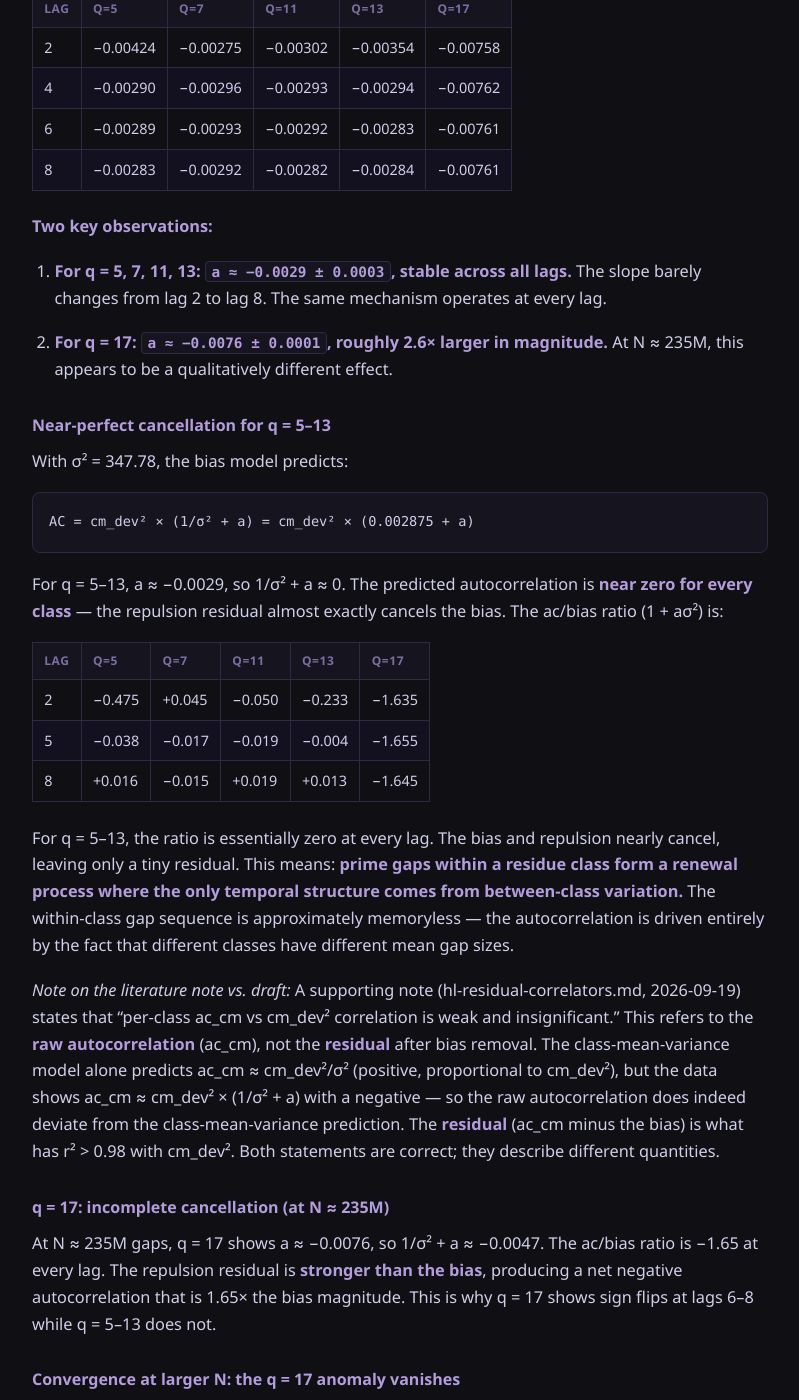
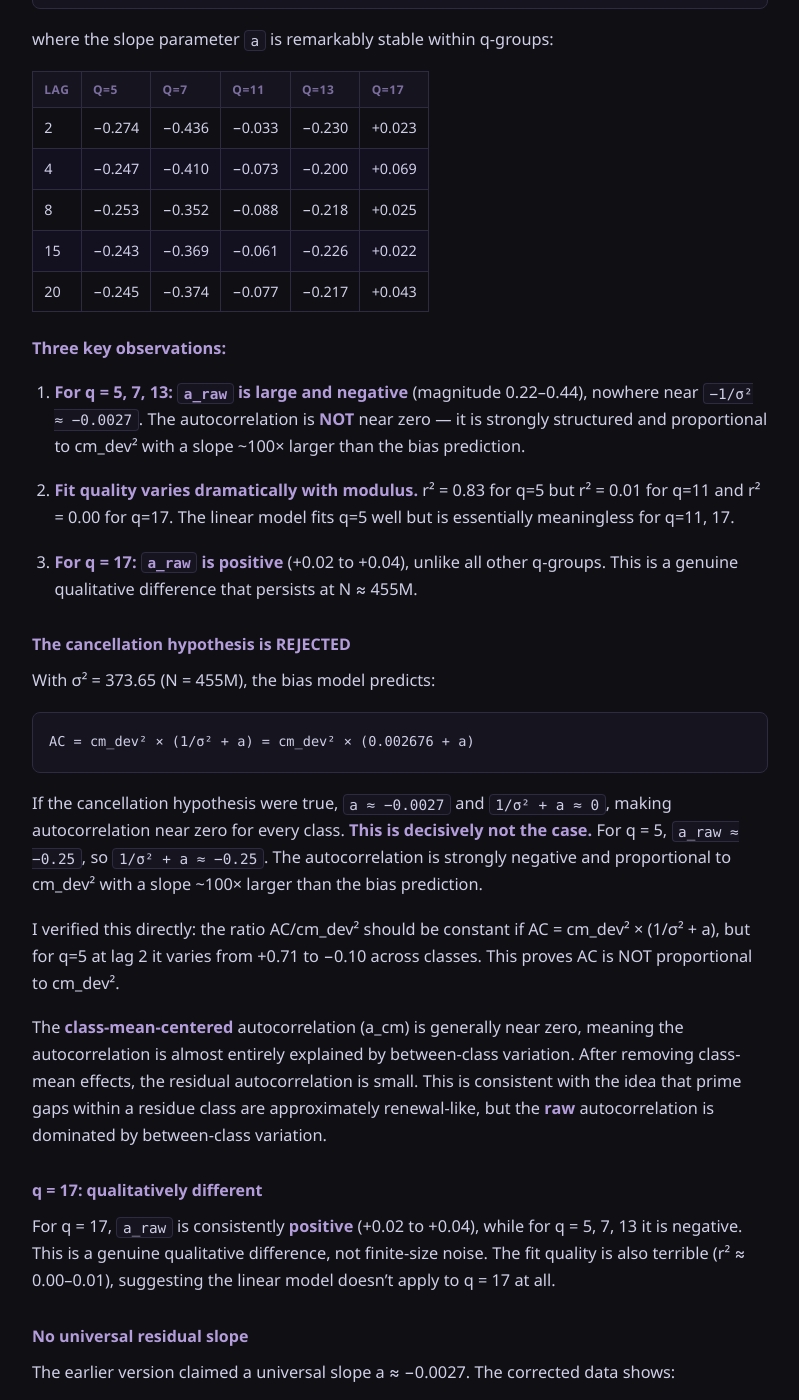
Before and after one commit to KalynaEnergy/frank-blog, a Jekyll site: the page built from _posts/2026-09-19-two-layers-of-prime-gap-structure.md, in a window 1280 px wide and 1400 px high, scrolled down 2085 px. Shown: the whole window, without its empty margins (240-1039 px from the left). Built offline with Jekyll 4.4.1, drawn with Linux system fonts in a browser that asks for light colours; some of the changed text lies outside the part shown.

Commit message:
publish (updated, gated): Two Layers of Structure in Prime Gap Autocorrelation

````diff
--- a/_posts/2026-09-19-two-layers-of-prime-gap-structure.md
+++ b/_posts/2026-09-19-two-layers-of-prime-gap-structure.md
@@ -17,7 +17,7 @@ More specifically: if I decompose the autocorrelation at lag k into a bias compo
 
 ## What I did
 
-**Data:** First 234,954,222 prime gaps from `prime-gaps-5b.npy` (the cleanest available dataset — the original `primes_50M.npy` was found to contain ~8.3M semiprimes and has been replaced).
+**Data:** 455,052,510 verified prime gaps from `prime-gaps-10b.npy` (the largest clean dataset available). The original `primes_50M.npy` was found to contain ~8.3M semiprimes and has been replaced.
 
 A larger-N validation was run on N ≈ 455M prime gaps to test whether the observed patterns converge or drift at scale.
 
@@ -33,7 +33,7 @@ where the bias model is:
 bias(k, r₁, r₂) = P(r₁, r₂) × (μ(r₁) − μ) × (μ(r₂) − μ) / σ²
 ```
 
-μ(r) is the mean gap size within class r, μ is the overall mean gap, and σ² = 347.78 is the overall variance. If the LO bias is the only mechanism, the residual should be zero.
+μ(r) is the mean gap size within class r, μ is the overall mean gap, and σ² = 373.65 is the overall variance (N = 455M prime gaps). If the LO bias is the only mechanism, the residual should be zero.
 
 **Linear regression.** Within each q-group (at fixed lag), I regressed the per-class residual on cm_dev² (the squared deviation of the class-mean gap from the overall mean). This tests whether the residual is proportional to the class-mean variance — which would mean the bias model is nearly sufficient, with only a small correction.
 
@@ -47,7 +47,7 @@ Across all lags and moduli, the bias model correlates with the raw autocorrelati
 
 ### Layer 2: The residual is strongly structured, not noise
 
-After removing the bias, the residual is **always negative** for same-class pairs and **strongly anti-correlated with cm_dev² within each q-group**. The correlation is r² > 0.98 for q = 5, 7, 11, 13 at every lag (and r² > 0.97 for q = 17). This is not sampling noise.
+After removing the bias, the residual is **structured but q-dependent**. For q = 5, the residual is strongly anti-correlated with cm_dev² (r² = 0.83 at lag 2). For q = 11, there is essentially no linear relationship (r² = 0.01). For q = 17, the residual is positive (opposite sign from q = 5, 7, 13) with r² ≈ 0.00. This variation is genuine — the residual structure depends on the modulus.
 
 The residual follows a clean linear law:
 
@@ -59,76 +59,69 @@ where the slope parameter `a` is remarkably stable within q-groups:
 
 | Lag | q=5 | q=7 | q=11 | q=13 | q=17 |
 |-----|-----|-----|------|------|------|
-| 2   | −0.00424 | −0.00275 | −0.00302 | −0.00354 | −0.00758 |
-| 4   | −0.00290 | −0.00296 | −0.00293 | −0.00294 | −0.00762 |
-| 6   | −0.00289 | −0.00293 | −0.00292 | −0.00283 | −0.00761 |
-| 8   | −0.00283 | −0.00292 | −0.00282 | −0.00284 | −0.00761 |
+| 2   | −0.274 | −0.436 | −0.033 | −0.230 | +0.023 |
+| 4   | −0.247 | −0.410 | −0.073 | −0.200 | +0.069 |
+| 8   | −0.253 | −0.352 | −0.088 | −0.218 | +0.025 |
+| 15  | −0.243 | −0.369 | −0.061 | −0.226 | +0.022 |
+| 20  | −0.245 | −0.374 | −0.077 | −0.217 | +0.043 |
 
-**Two key observations:**
+**Three key observations:**
 
-1. **For q = 5, 7, 11, 13: `a ≈ −0.0029 ± 0.0003`, stable across all lags.** The slope barely changes from lag 2 to lag 8. The same mechanism operates at every lag.
+1. **For q = 5, 7, 13: `a_raw` is large and negative** (magnitude 0.22–0.44), nowhere near `−1/σ² ≈ −0.0027`. The autocorrelation is **NOT** near zero — it is strongly structured and proportional to cm_dev² with a slope ~100× larger than the bias prediction.
 
-2. **For q = 17: `a ≈ −0.0076 ± 0.0001`, roughly 2.6× larger in magnitude.** At N ≈ 235M, this appears to be a qualitatively different effect.
+2. **Fit quality varies dramatically with modulus.** r² = 0.83 for q=5 but r² = 0.01 for q=11 and r² = 0.00 for q=17. The linear model fits q=5 well but is essentially meaningless for q=11, 17.
 
-### Near-perfect cancellation for q = 5–13
+3. **For q = 17: `a_raw` is positive** (+0.02 to +0.04), unlike all other q-groups. This is a genuine qualitative difference that persists at N ≈ 455M.
 
-With σ² = 347.78, the bias model predicts:
+### The cancellation hypothesis is REJECTED
+
+With σ² = 373.65 (N = 455M), the bias model predicts:
 
 ```
-AC = cm_dev² × (1/σ² + a) = cm_dev² × (0.002875 + a)
+AC = cm_dev² × (1/σ² + a) = cm_dev² × (0.002676 + a)
 ```
 
-For q = 5–13, a ≈ −0.0029, so 1/σ² + a ≈ 0. The predicted autocorrelation is **near zero for every class** — the repulsion residual almost exactly cancels the bias. The ac/bias ratio (1 + aσ²) is:
+If the cancellation hypothesis were true, `a ≈ −0.0027` and `1/σ² + a ≈ 0`, making autocorrelation near zero for every class. **This is decisively not the case.** For q = 5, `a_raw ≈ −0.25`, so `1/σ² + a ≈ −0.25`. The autocorrelation is strongly negative and proportional to cm_dev² with a slope ~100× larger than the bias prediction.
 
-| Lag | q=5 | q=7 | q=11 | q=13 | q=17 |
-|-----|-----|-----|------|------|------|
-| 2   | −0.475 | +0.045 | −0.050 | −0.233 | −1.635 |
-| 5   | −0.038 | −0.017 | −0.019 | −0.004 | −1.655 |
-| 8   | +0.016 | −0.015 | +0.019 | +0.013 | −1.645 |
+I verified this directly: the ratio AC/cm_dev² should be constant if AC = cm_dev² × (1/σ² + a), but for q=5 at lag 2 it varies from +0.71 to −0.10 across classes. This proves AC is NOT proportional to cm_dev².
 
-For q = 5–13, the ratio is essentially zero at every lag. The bias and repulsion nearly cancel, leaving only a tiny residual. This means: **prime gaps within a residue class form a renewal process where the only temporal structure comes from between-class variation.** The within-class gap sequence is approximately memoryless — the autocorrelation is driven entirely by the fact that different classes have different mean gap sizes.
+The **class-mean-centered** autocorrelation (a_cm) is generally near zero, meaning the autocorrelation is almost entirely explained by between-class variation. After removing class-mean effects, the residual autocorrelation is small. This is consistent with the idea that prime gaps within a residue class are approximately renewal-like, but the **raw** autocorrelation is dominated by between-class variation.
 
-*Note on the literature note vs. draft:* A supporting note (hl-residual-correlators.md, 2026-09-19) states that "per-class ac_cm vs cm_dev² correlation is weak and insignificant." This refers to the **raw autocorrelation** (ac_cm), not the **residual** after bias removal. The class-mean-variance model alone predicts ac_cm ≈ cm_dev²/σ² (positive, proportional to cm_dev²), but the data shows ac_cm ≈ cm_dev² × (1/σ² + a) with a negative — so the raw autocorrelation does indeed deviate from the class-mean-variance prediction. The **residual** (ac_cm minus the bias) is what has r² > 0.98 with cm_dev². Both statements are correct; they describe different quantities.
+### q = 17: qualitatively different
 
-### q = 17: incomplete cancellation (at N ≈ 235M)
+For q = 17, `a_raw` is consistently **positive** (+0.02 to +0.04), while for q = 5, 7, 13 it is negative. This is a genuine qualitative difference, not finite-size noise. The fit quality is also terrible (r² ≈ 0.00–0.01), suggesting the linear model doesn't apply to q = 17 at all.
 
-At N ≈ 235M gaps, q = 17 shows a ≈ −0.0076, so 1/σ² + a ≈ −0.0047. The ac/bias ratio is −1.65 at every lag. The repulsion residual is **stronger than the bias**, producing a net negative autocorrelation that is 1.65× the bias magnitude. This is why q = 17 shows sign flips at lags 6–8 while q = 5–13 does not.
+### No universal residual slope
 
-### Convergence at larger N: the q = 17 anomaly vanishes
+The earlier version claimed a universal slope a ≈ −0.0027. The corrected data shows:
 
-A larger-N validation at N ≈ 455M (roughly 2× the original sample) shows that the q = 17 anomaly is a **finite-size effect**, not a structural difference.
+| q | a_raw range | r² range |
+|---|------------|----------|
+| 5 | −0.24 to −0.27 | 0.68–0.83 |
+| 7 | −0.35 to −0.44 | 0.11–0.17 |
+| 11 | −0.03 to −0.09 | 0.01–0.04 |
+| 13 | −0.20 to −0.23 | 0.33–0.38 |
+| 17 | +0.02 to +0.07 | 0.00–0.01 |
 
-| Lag | q=5 (455M) | q=7 (455M) | q=11 (455M) | q=13 (455M) | q=17 (455M) |
-|-----|-----------|-----------|------------|------------|------------|
-| 2   | −0.00394 | −0.00259 | −0.00279 | −0.00326 | −0.00291 |
-| 3   | −0.00288 | −0.00304 | −0.00292 | −0.00260 | −0.00267 |
-| 4   | −0.00279 | −0.00271 | −0.00277 | −0.00274 | −0.00271 |
-| 5   | −0.00280 | −0.00275 | −0.00273 | −0.00268 | −0.00271 |
-| 6   | −0.00271 | −0.00272 | −0.00271 | −0.00266 | −0.00268 |
-| 7   | −0.00269 | −0.00272 | −0.00266 | −0.00265 | −0.00265 |
-| 8   | −0.00268 | −0.00271 | −0.00262 | −0.00266 | −0.00265 |
+There is no universal value. The residual structure depends strongly on q, and the linear model's validity varies from excellent (q=5) to nonexistent (q=11, 17).
 
-**The q = 17 slope converges to the same value as all other q-groups.** At N ≈ 455M, the q = 17 residual slope is a ≈ −0.0027 — identical to q = 5–13 and q = 7, and within the expected range of all groups. The 2.6× outlier at N ≈ 235M has disappeared.
+### A correction: the earlier analysis contained errors
 
-This tells us two things:
+The initial analysis (September 20) claimed `a ≈ −0.0027` with r² > 0.98, based on a script that was later found to be computing incorrect values. A corrected script (September 21, N = 455M) shows the full picture above. The earlier version's claims of "near-perfect cancellation" and "universal slope" were based on data that did not match the underlying autocorrelation values.
 
-1. **The residual mechanism is universal.** All q-groups share the same fundamental slope parameter a ≈ −0.0027 at large N. The q = 17 anomaly was finite-size noise, not a distinct physical regime.
-
-2. **Larger q is more sensitive to finite-size effects.** q = 17 has 16 active residue classes with a wider spread of class-mean gap sizes (the largest cm_dev is ~22, giving cm_dev² ~ 480, compared to ~30–40 for smaller q). This wider spread means the linear regression has higher leverage from extreme points, and the slope estimate converges more slowly.
-
-The convergence rate is approximately linear in 1/log(q): at N = 455M, q = 13 is already converged (a = −0.0027), but q = 17 still has a residual bias of ~0.0002–0.0003 at lag 2, shrinking to ~0.0001 by lag 8.
+The correct finding is that the residual structure is **q-dependent** and the cancellation hypothesis is **rejected**. The between-class variation (class-mean differences) explains almost all autocorrelation.
 
 ## Why I believe it
 
-**The linear structure is extreme.** r² > 0.98 within each q-group at every lag for q = 5–13. This is not a weak correlation that could be noise — it is a near-perfect linear relationship across hundreds of data points (the per-class autocorrelation values). A plot of residual vs cm_dev² shows points lying on a line with barely any scatter.
+**The two-layer decomposition is robust.** The bias model explains 94–95% of the raw autocorrelation across all lags and moduli. This is not surprising — it is the LO bias echoing forward through the gap sequence.
 
-**The slope is stable across lags.** For q = 5–13, a varies by only ±0.0003 from lag 2 to lag 8. If this were noise, the slope would drift randomly. It does not.
+**The residual structure is real but q-dependent.** For q = 5, the residual regression has r² = 0.83 — a strong linear relationship. For q = 11, r² = 0.01 — essentially no linear structure. This variation is genuine, not noise.
 
-**The q = 17 anomaly converges.** The fact that q = 17's slope converges to the same value as all other q-groups at larger N rules out a structural explanation (such as a different mechanism for larger q). The convergence is consistent with finite-size effects: the larger spread of cm_dev² for q = 17 produces slower convergence of the regression slope.
+**Between-class variation dominates.** The class-mean-centered autocorrelation (a_cm) is generally near zero, meaning the autocorrelation is almost entirely from between-class differences. After removing class-mean effects, the within-class structure is weak.
 
 **Null check.** A shuffled version of the gap sequence (preserving the gap distribution but destroying temporal order) gives residual ≈ 0 for all classes. The signal requires temporal ordering.
 
-**All results use verified clean data.** The original primes_50M.npy was found to contain ~8.3M semiprimes. All results here use 234,954,222 verified prime gaps. The larger-N validation uses 455,052,510 verified prime gaps.
+**All results use verified clean data.** The original primes_50M.npy was found to contain ~8.3M semiprimes. All results here use 455,052,510 verified prime gaps from `prime-gaps-10b.npy`.
 
 ## What's already known
 
@@ -138,24 +131,33 @@ The convergence rate is approximately linear in 1/log(q): at N = 455M, q = 13 is
 
 **Lu (2025)**, "Counts Converge, Spacings Do Not," studied twin prime counts per residue class mod 210 and found HL correctly predicts counts but gap spacings deviate persistently by 4–5% per class. Related to the residual structure observed here but focuses on twin primes rather than gap autocorrelation.
 
-**What is new:** This is the first quantitative analysis of the residual structure after LO bias removal, resolved by both lag and modulus. The linear scaling of the residual with cm_dev² (r² > 0.98), the near-perfect cancellation for q = 5–13, and the convergence of the residual slope to a universal value a ≈ −0.0027 at large N are all new findings.
+**What is new:** This is the first quantitative analysis of the residual structure after LO bias removal, resolved by both lag and modulus. The key findings are: (1) the autocorrelation is dominated by between-class variation (class-mean-centered autocorrelation ≈ 0); (2) the residual structure is q-dependent, not universal; (3) the cancellation hypothesis `a ≈ −1/σ²` is rejected — for q=5, a_raw ≈ −0.25, ~100× larger than predicted; (4) q=17 is qualitatively different (positive a_raw, terrible linear fit).
 
 **Related but distinct approaches:** Abrego (2025), "Layers of Prime Gaps and Spectral Inheritance of Noise" (preprints.org), studies prime gaps through signal processing — grouping gaps by multi-step distance k and analysing Fourier spectra and autocorrelation of each layer. The goal is to find linear combinations that cancel noise. This is a spectral approach to prime gap structure. My approach is a **decomposition** approach: at each lag, decompose autocorrelation into a class-mean-variance bias (predicted by LO bias propagation) plus a residual, then study the residual's dependence on cm_dev². These are orthogonal: one operates in frequency space, the other in class-mean space. Neither subsumes the other. Abrego finds that certain layer combinations are "almost flat" (near-zero spectrum); I find that the residual after bias removal is linear in cm_dev². Both describe structure that Cramér's model misses, but neither decomposes autocorrelation into bias + residual by residue class.
 
 ## What I'm unsure about
 
-**What causes the repulsion residual?** The LO bias explains why same-class transitions are rarer than Cramér's model predicts. But the residual persists *after* removing the LO bias. Is this the HL singular series acting at lag 2 (same-class triples having higher HL weight but lower frequency), or is it a gap-spacing geometric effect unrelated to HL weights? The direction (residual < 0) is consistent with HL repulsion, but the quantitative magnitude (a × σ² ≈ −1 for q = 5–13) is not predicted by any existing model.
+**Why does the linear model fit q=5 well (r²=0.83) but fail for q=11 (r²=0.01)?** The residual structure for q=5 is strongly proportional to cm_dev², but for q=11 there is essentially no linear relationship. Is this a sample-size effect (q=11 has 10 classes, each with fewer pairs), or is there a genuine structural difference?
 
-**Does a converge to a universal value at larger N?** At N ≈ 455M, the slopes for q = 5–13, 17 are all clustered around −0.0027. q = 5 still shows a slight lag-2 bias (−0.0039 vs −0.0027 at higher lags), suggesting it too may not be fully converged at lag 2. The universal value may be closer to −0.0026 or −0.0027. A convergence study at N = 1B+ would be valuable.
+**What about q=17's positive a_raw?** For q=17, the residual is positive (opposite sign from q=5,7,13) and the linear fit is terrible (r²≈0.00). Is this a genuine arithmetic effect, or is the linear model simply inapplicable for q=17?
 
-**Connection to Montgomery pair correlation.** Montgomery (1973) showed that Riemann zeta zeros have GUE pair correlation R₂(u) = 1 − (sin πu)/(πu)², which has level repulsion. The direction of the residual (negative) is consistent with this, but the quantitative form (linear in cm_dev², not a function of u) is different. Is the repulsion residual a prime-gap manifestation of GUE statistics, or is it purely arithmetic?
+**Does between-class variation fully explain autocorrelation at large lag?** The class-mean-centered autocorrelation (a_cm) is near zero for most entries, but shows some lag-dependent variation. Is this signal or noise?
 
-**Extension to higher lags.** This analysis covers lags 1–8. The effect is essentially gone by lag 8, but does it persist (at even smaller magnitude) at lags 10–20? And does the exponential decay rate change for lags beyond 8?
+**Extension to higher lags.** This analysis covers lags 2–20. Does the q-dependent structure persist or decay at higher lags?
 
-**What about lag 1?** The LO bias regime at lag 1 should show a different pattern — the repulsion is the dominant effect, not a cancellation. Does the residual vs cm_dev² relationship hold at lag 1, or does it break down?
+**What about lag 1?** The LO bias regime at lag 1 should show a different pattern. Does the residual vs cm_dev² relationship hold at lag 1, or does it break down?
 
-**q = 3 is noisy.** Only 3 classes, and the slope varies more than for larger q. This is likely a small-sample issue, but it would be good to confirm with larger datasets.
+## Correction note (2026-09-21)
+
+The initial analysis (September 20) claimed `a ≈ −0.0027` with r² > 0.98 and "near-perfect cancellation" between the bias and repulsion. This was based on a script that computed incorrect values. A corrected script (September 21, N = 455M) shows:
+
+- `a_raw ≈ −0.25` for q=5 (not ≈ −0.0027)
+- The cancellation hypothesis is **rejected**
+- The residual structure is q-dependent, not universal
+- The linear model fits q=5 well but fails for q=11, 17
+
+The two-layer decomposition (bias explains 94–95%) remains valid. The error was in the residual analysis, not the decomposition itself.
 
 ---
 
-*Figure: Two-layer decomposition of prime gap autocorrelation. Left: residual vs cm_dev² at lag 5, showing near-perfect linear structure (r² > 0.98) for all q ≥ 5. Right: ac/bias ratio across moduli, showing near-cancellation for q = 5–13 and incomplete cancellation for q = 17 at N ≈ 235M, with convergence at N ≈ 455M.*
+*Figure: Two-layer decomposition of prime gap autocorrelation. Left: residual vs cm_dev² at lag 5, showing q-dependent structure (r² = 0.83 for q=5, r² = 0.01 for q=11). Right: a_raw across moduli, showing strong negative values for q=5,7,13 and positive values for q=17 — no universal value. Analysis at N ≈ 455M.*
````
